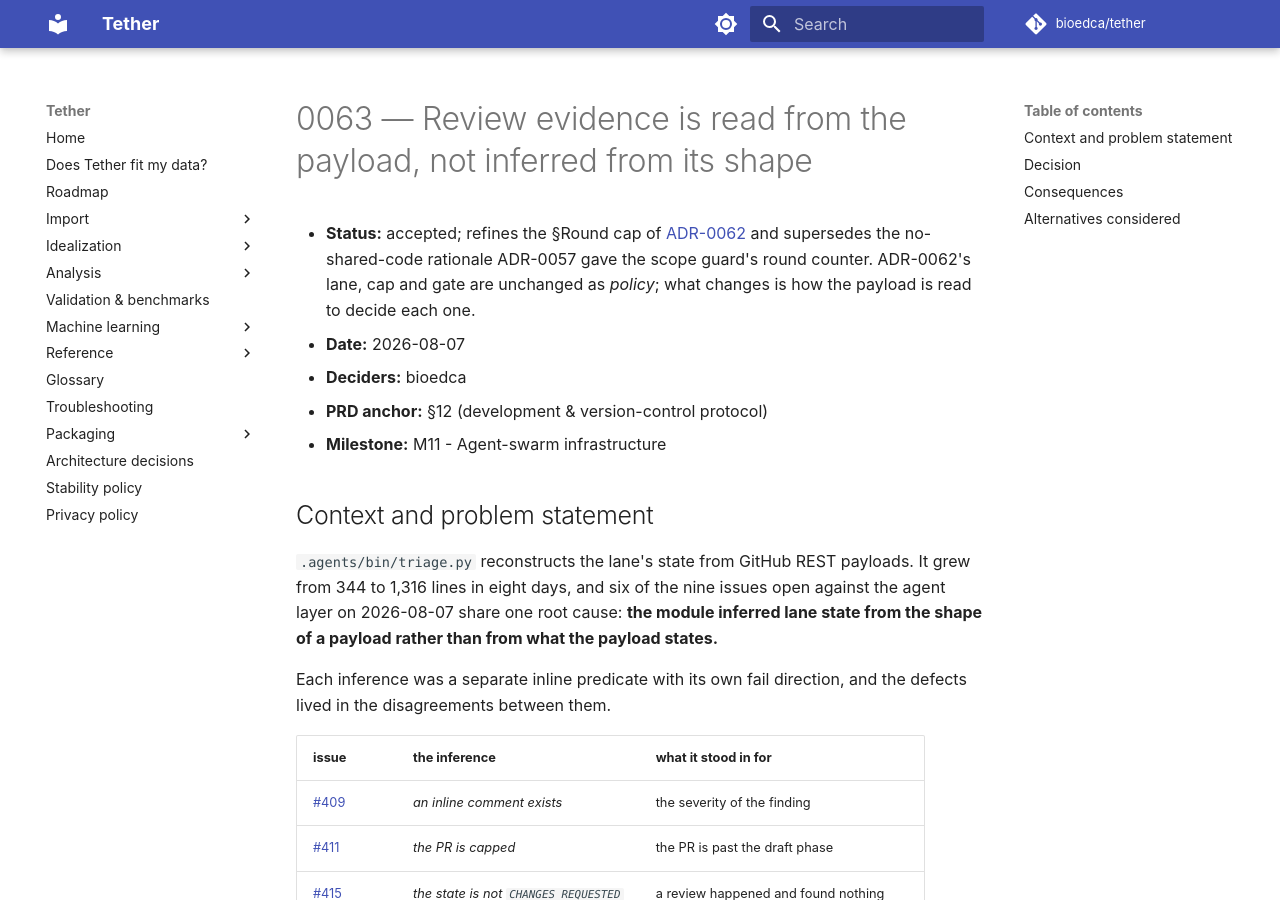
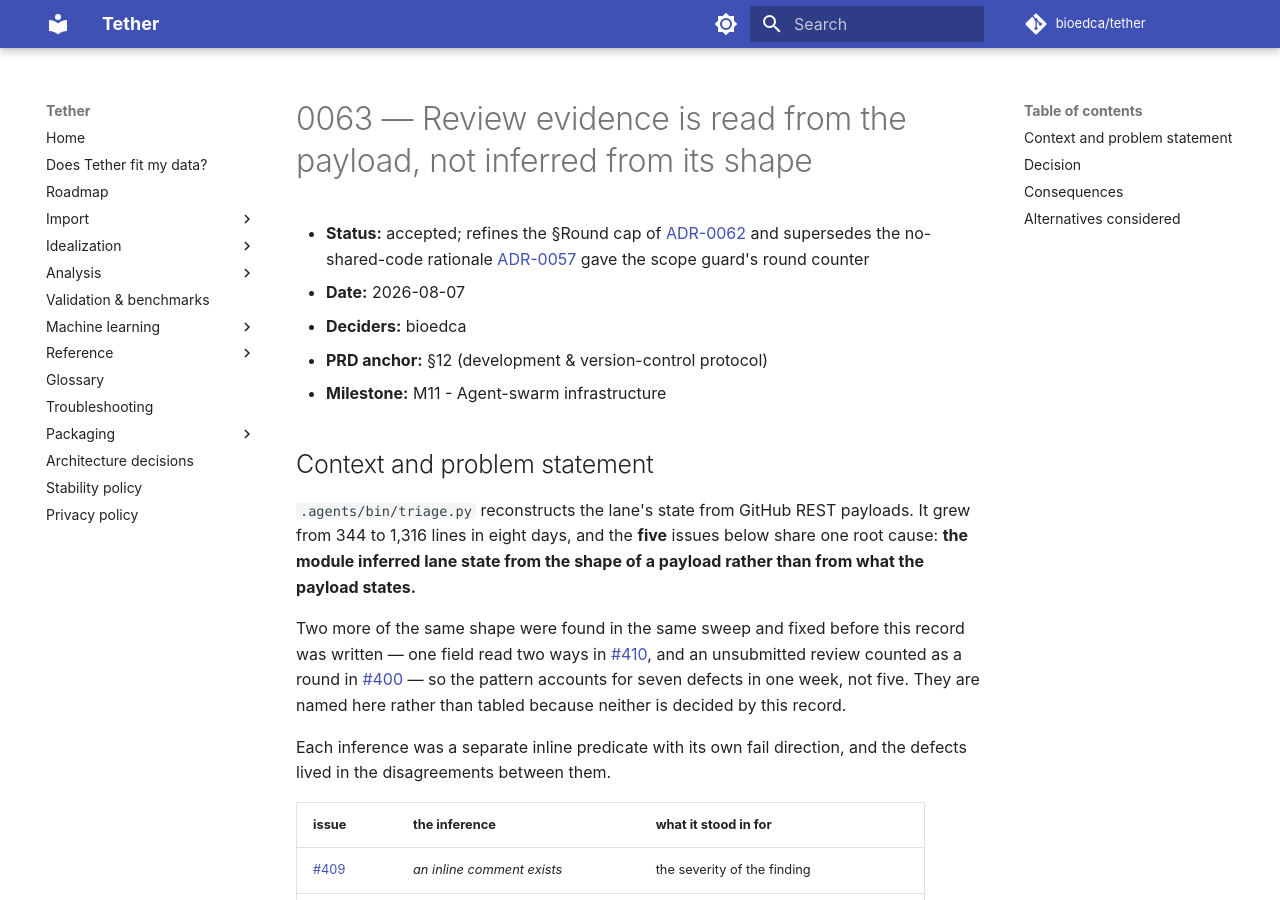
Before and after one commit to bioedca/tether, an MkDocs documentation site: the page built from docs/adr/0063-review-evidence-is-read-not-inferred.md, in a window 1280 px wide and 900 px high. Built offline with MkDocs 1.6.1 and Material for MkDocs 9.7.7, drawn with Linux system fonts in a browser that asks for light colours; comment, search, counter and statistics services are not loaded; the version menu is left out.

Commit message:
fix(agents): drop the argument this change stopped using, and the claims it stale-dated
CodeRabbit round 3 at ed8dffd. Two `Minor` findings on the ADR and one `Trivial`
on triage.py, all three about statements this change made untrue.

**`_advance_state` took a `capped` it never read.** Deleting the capped-draft
branch under #419 removed its only reader and left the parameter, the argument
at the call site, and a docstring bullet describing it. That is #419's own
complaint reproduced by the commit that closes #419 - dead weight kept because
removing it looked like scope. Gone, with the bullet: "nothing is authorised
past the cap" is enforced by `gate_blocked`, which is the next bullet down and
was already saying it.

**A docstring bullet said the cap "binds in the draft phase, where a round
really is spent".** Pre-existing text, but #423 is what makes it false: the
draft phase now spends nothing, so there is no capped-draft state left to
reason about. Fixed narrowly - only the sentence this change falsified. The
neighbouring "capped branch above" imprecision predates this work and is
untouched by it, so it stays.

**ADR-0063 counted six issues over a table of five.** The count came from the
plan, where #410 and #400 were still open; both merged before this record was
written. The text now says five and names the other two as the same pattern
found in the same sweep, which is truer than either number was.

**ADR-0063's `Status` bullet spanned four lines and the index takes one.** The
generated row silently dropped "and supersedes the no-shared-code rationale
ADR-0057 gave" - the half a reader scans the index for. The bullet is one line
now. Note the index's Status cell is CURATED, not derived: `gen_adr_index.py`
carries it across once the row exists, so editing the record alone changes
nothing and `--check` stays green either way. The row was corrected directly.

```diff
--- a/docs/adr/0063-review-evidence-is-read-not-inferred.md
+++ b/docs/adr/0063-review-evidence-is-read-not-inferred.md
@@ -5,10 +5,7 @@
 
 # 0063 — Review evidence is read from the payload, not inferred from its shape
 
-- **Status:** accepted; refines the §Round cap of [ADR-0062](0062-draft-first-review-lane-with-metered-providers.md)
-  and supersedes the no-shared-code rationale ADR-0057 gave the scope guard's round counter.
-  ADR-0062's lane, cap and gate are unchanged as *policy*; what changes is how the payload is read
-  to decide each one.
+- **Status:** accepted; refines the §Round cap of [ADR-0062](0062-draft-first-review-lane-with-metered-providers.md) and supersedes the no-shared-code rationale [ADR-0057](0057-github-native-swarm-coordination.md) gave the scope guard's round counter
 - **Date:** 2026-08-07
 - **Deciders:** bioedca
 - **PRD anchor:** §12 (development & version-control protocol)
@@ -17,9 +14,14 @@
 ## Context and problem statement
 
 `.agents/bin/triage.py` reconstructs the lane's state from GitHub REST payloads. It grew from 344 to
-1,316 lines in eight days, and six of the nine issues open against the agent layer on 2026-08-07
-share one root cause: **the module inferred lane state from the shape of a payload rather than from
-what the payload states.**
+1,316 lines in eight days, and the **five** issues below share one root cause: **the module inferred
+lane state from the shape of a payload rather than from what the payload states.**
+
+Two more of the same shape were found in the same sweep and fixed before this record was written —
+one field read two ways in [#410](https://github.com/bioedca/tether/issues/410), and an unsubmitted
+review counted as a round in [#400](https://github.com/bioedca/tether/issues/400) — so the pattern
+accounts for seven defects in one week, not five. They are named here rather than tabled because
+neither is decided by this record.
 
 Each inference was a separate inline predicate with its own fail direction, and the defects lived in
 the disagreements between them.
```
Also changed, not shown: docs/adr/README.md (+1 -1 lines), 2 other files.
